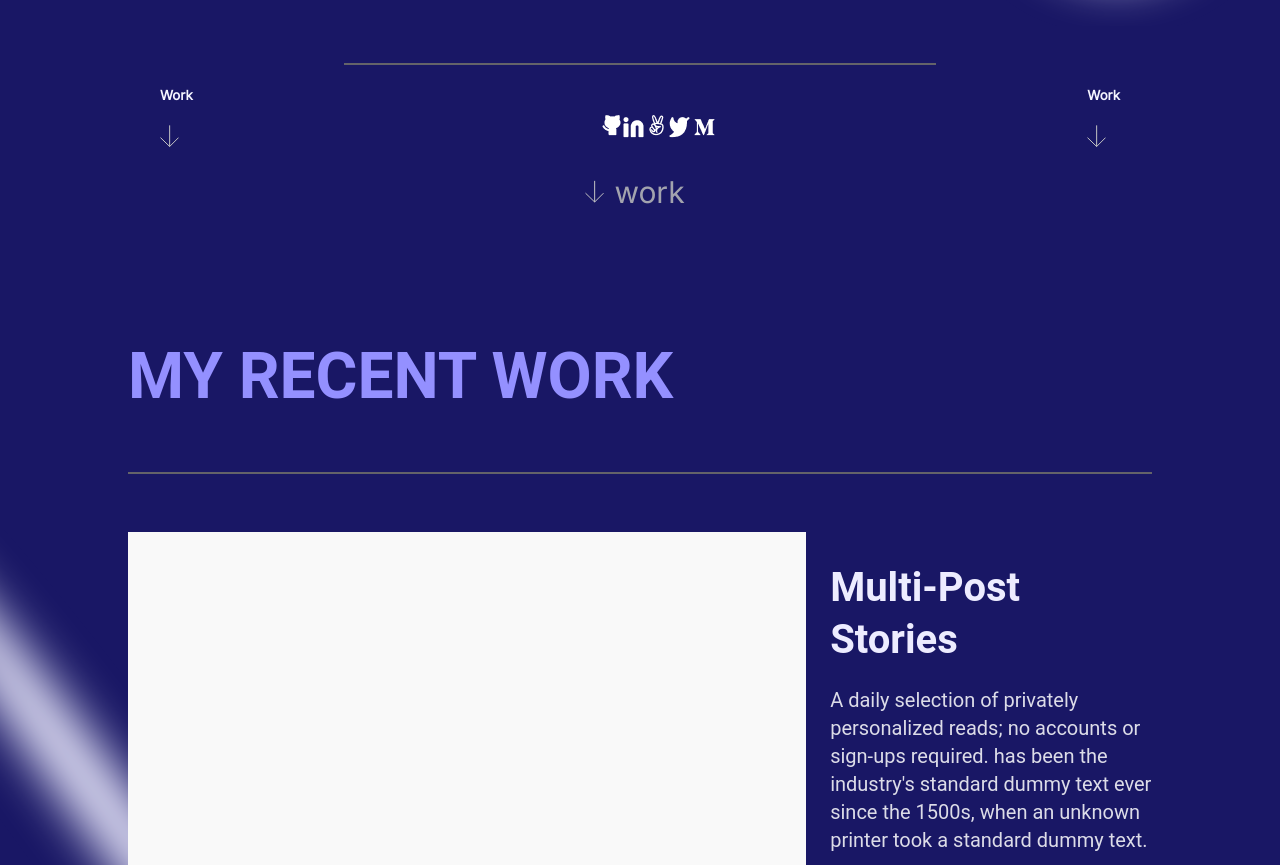
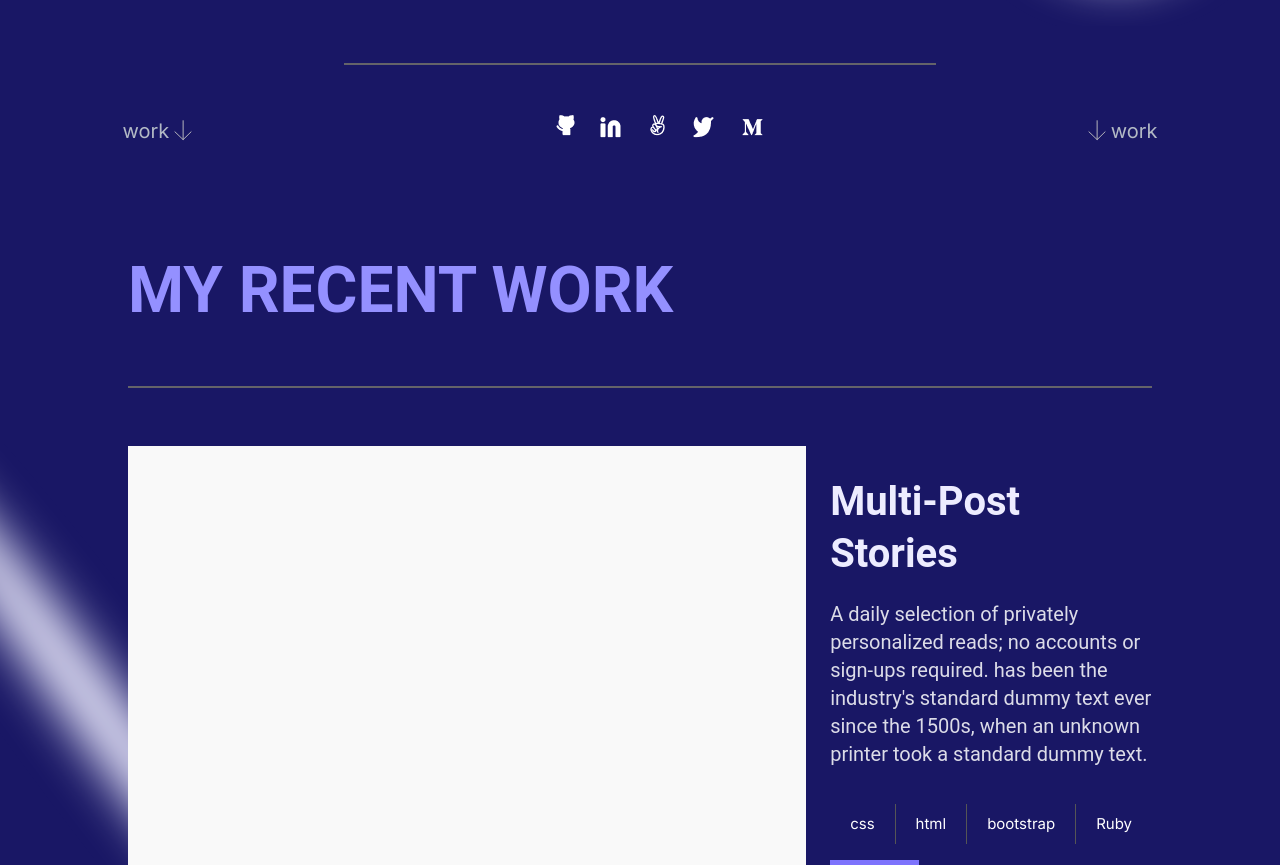
Before and after one commit to kidde60/Mobile-version-skeleton, a website: page index.html in a window 1280 px wide. Shown: the part 850-1715 px from the top of the page. Drawn offline with Linux system fonts and the light colour scheme.

Commit message:
Edit media query css

```diff
--- a/index.html
+++ b/index.html
@@ -74,8 +74,8 @@
     </div>
     <div class="line">
       <div class="bar">
-        <h5>Work</h5>
-        <img src="images/arrow.svg" alt="down-arrow" />
+        <h2>work</h2>
+        <img src="images/arrow.svg" alt="arrow" />
       </div>
       <ul class="icons">
         <li>
@@ -99,13 +99,13 @@
         </li>
       </ul>
       <div class="bar">
-        <h5>Work</h5>
-        <img src="images/arrow.svg" alt="down-arrow" />
+        <img src="images/arrow.svg" alt="arrow" />
+        <h2>work</h2>
       </div>
     </div>
   </section>
   <section id="work">
-    <div class="work">
+    <div class="work work1">
       <img src="images/arrow.svg" alt="arrow" />
       <h2>work</h2>
     </div>
--- a/styles.css
+++ b/styles.css
@@ -6,6 +6,10 @@ body {
   background: #191765;
   font-family: 'Inter', sans-serif;
   color: #f5f5ff;
+}
+
+.desktop {
+  display: none;
 }
 
 header {
@@ -105,6 +109,10 @@ h3 {
   display: flex;
   justify-content: space-evenly;
   margin: 50px 50px 30px;
+}
+
+.bar {
+  display: none;
 }
 
 .recent-work {
@@ -302,12 +310,18 @@ input {
     display: none;
   }
 
+  .work1 {
+    display: none;
+  }
+
+
   header {
     margin: 0;
     padding-top: 26px;
   }
 
   .desktop {
+    display: block;
     width: 40%;
   }
 
@@ -386,9 +400,38 @@ input {
     text-align: left;
   }
 
+  .icons {
+    width: 20%;
+  }
+
   .line {
     display: flex;
     justify-content: space-around;
+  }
+
+  .bar {
+    padding-bottom: 0;
+    padding-top: 50px;
+    display: flex;
+    justify-content: center;
+    padding-bottom: 0;
+  }
+
+  .bar h2 {
+    font-family: 'Roboto' sans-serif;
+    font-style: normal;
+    font-weight: 500;
+    font-size: 20px;
+    line-height: 32px;
+    padding: 0;
+    color: #B3BAC5;
+  }
+
+  .bar img {
+    width: 18px;
+    height: 21.3px;
+    padding: 5px;
+
   }
 
   .recent-work {
```
